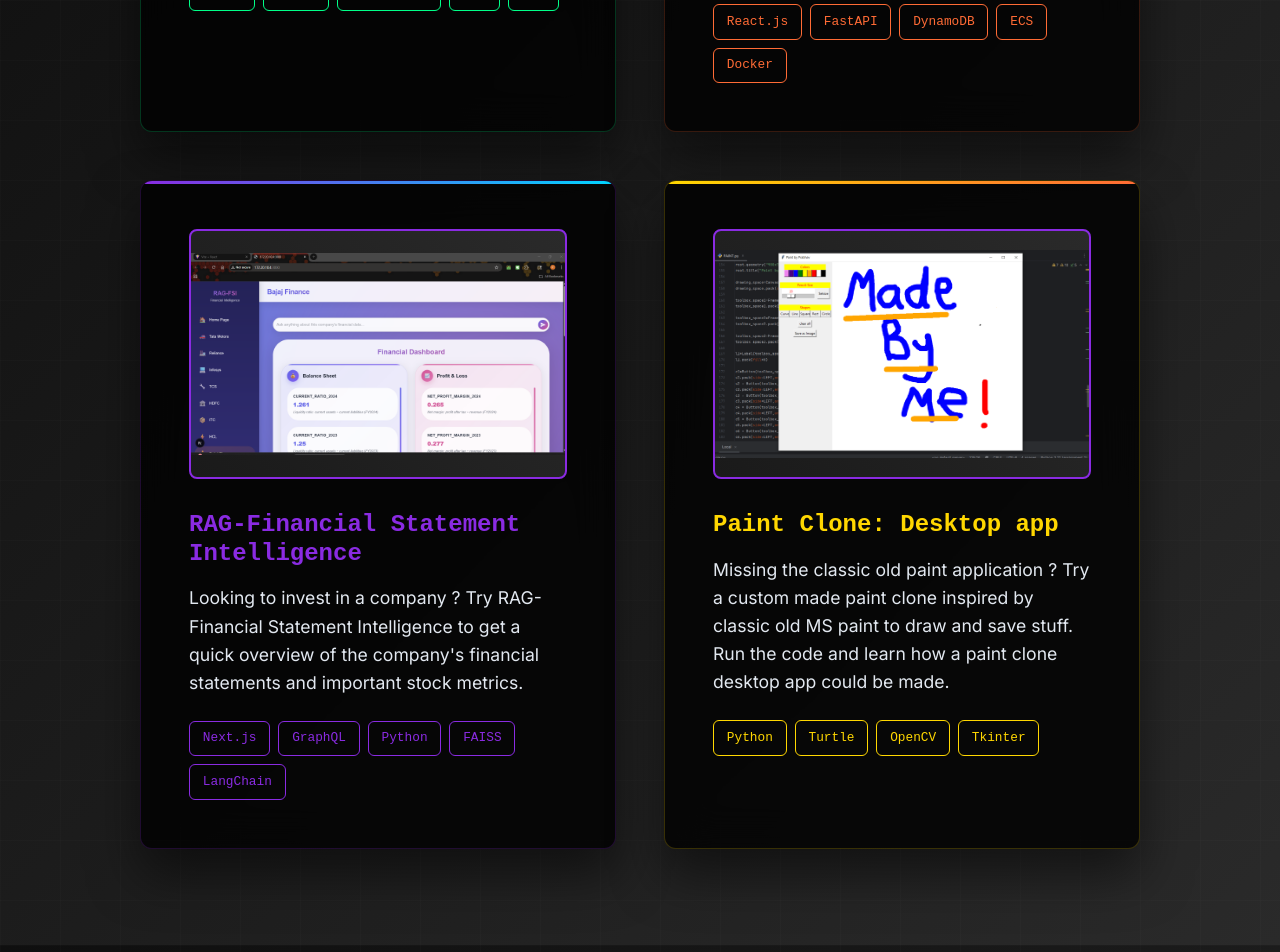
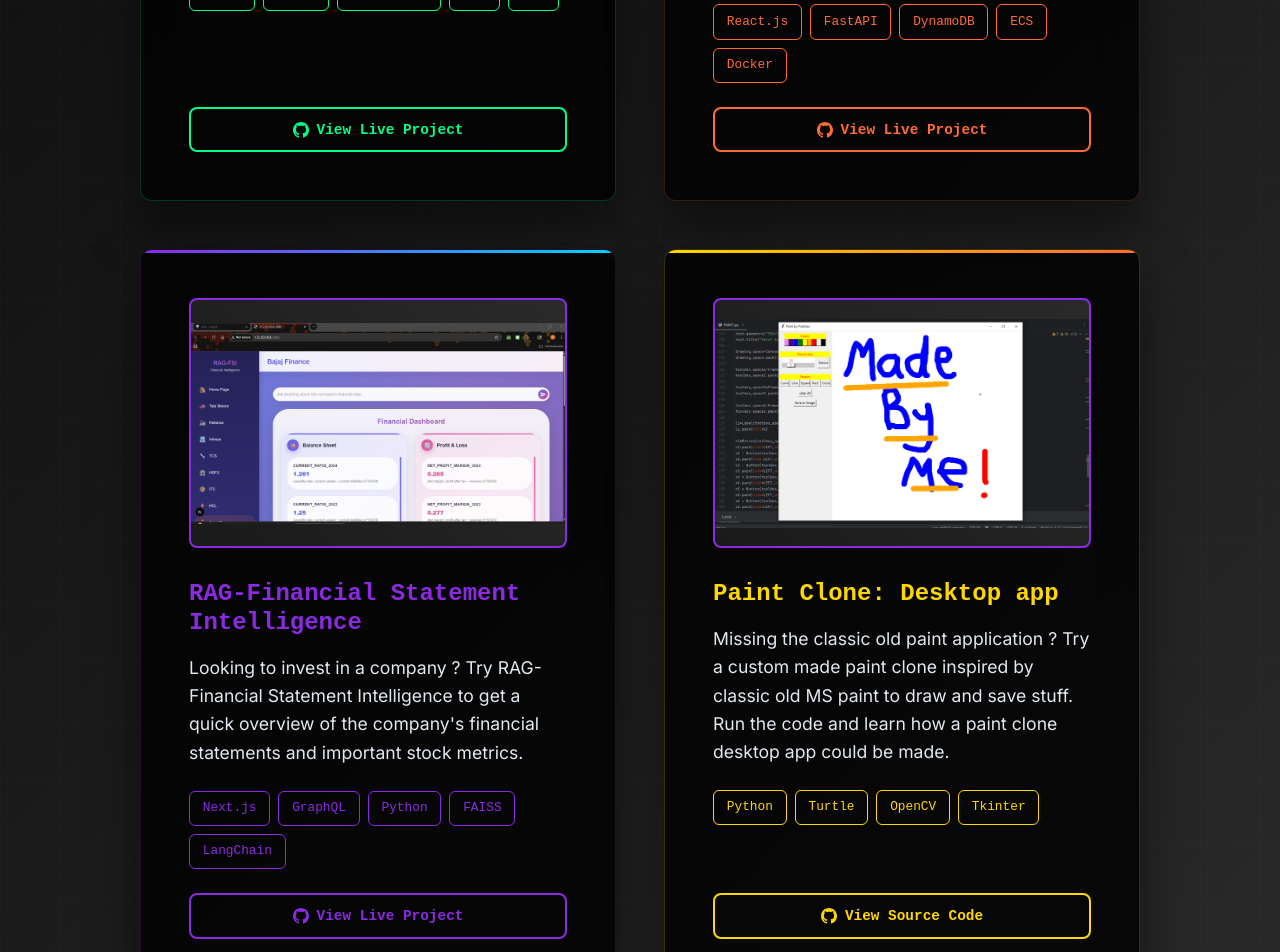
Before and after one commit to PrabhavKarve/PrabhavKarvePortfolio2.0, a React (Vite) app: page / in a window 1280 px wide. Shown: the part 5460-6412 px from the top of the page. Built offline with nearby package versions, Linux system fonts and the light colour scheme.

Commit message:
added project links

```diff
--- a/src/components/Projects.jsx
+++ b/src/components/Projects.jsx
@@ -21,7 +21,7 @@
         </div>
 
         <div style={{display: 'grid', gridTemplateColumns: 'repeat(auto-fit, minmax(400px, 1fr))', gap: '3rem', maxWidth: '1000px', margin: '0 auto'}}>
-          <div style={{background: 'rgba(0, 0, 0, 0.8)', backdropFilter: 'blur(20px)', padding: '3rem', borderRadius: '12px', boxShadow: '0 25px 50px rgba(0, 0, 0, 0.5)', border: '1px solid rgba(0, 255, 136, 0.2)', position: 'relative', overflow: 'hidden'}}>
+          <div style={{background: 'rgba(0, 0, 0, 0.8)', backdropFilter: 'blur(20px)', padding: '3rem', borderRadius: '12px', boxShadow: '0 25px 50px rgba(0, 0, 0, 0.5)', border: '1px solid rgba(0, 255, 136, 0.2)', position: 'relative', overflow: 'hidden', display: 'flex', flexDirection: 'column', height: '100%'}}>
             <div style={{position: 'absolute', top: '0', left: '0', right: '0', height: '3px', background: 'linear-gradient(90deg, #00ff88, #00d4ff)'}}></div>
             <div style={{height: '250px', background: 'linear-gradient(45deg, #1a1a1a, #2a2a2a)', borderRadius: '8px', marginBottom: '2rem', border: '2px solid #00ff88', display: 'flex', alignItems: 'center', justifyContent: 'center', overflow: 'hidden'}}>
               <img src={VocAppImage} alt="VocApp Screenshot" style={{width: '100%', height: '100%', objectFit: 'contain', borderRadius: '6px'}} />
@@ -29,16 +29,51 @@
             <h3 style={{color: '#00ff88', marginBottom: '1rem', fontSize: '1.5rem', fontFamily: 'monospace', fontWeight: '600'}}>VocApp: Vocabulary builder</h3>
             <p style={{color: '#e2e8f0', marginBottom: '1.5rem', lineHeight: '1.6'}}>A vocabulary flash card deck with 3000+ common english words. Try a demo, learn and test your vocab.
 Learn. Test. Repeat.</p>
-            <div style={{display: 'flex', gap: '0.5rem', flexWrap: 'wrap'}}>
+            <div style={{display: 'flex', gap: '0.5rem', flexWrap: 'wrap', marginBottom: '1.5rem'}}>
               <span style={{background: 'transparent', color: '#00ff88', padding: '0.4rem 0.8rem', borderRadius: '6px', fontSize: '0.8rem', border: '1px solid #00ff88', fontFamily: 'monospace'}}>React</span>
               <span style={{background: 'transparent', color: '#00ff88', padding: '0.4rem 0.8rem', borderRadius: '6px', fontSize: '0.8rem', border: '1px solid #00ff88', fontFamily: 'monospace'}}>Flask</span>
               <span style={{background: 'transparent', color: '#00ff88', padding: '0.4rem 0.8rem', borderRadius: '6px', fontSize: '0.8rem', border: '1px solid #00ff88', fontFamily: 'monospace'}}>PostgreSQL</span>
               <span style={{background: 'transparent', color: '#00ff88', padding: '0.4rem 0.8rem', borderRadius: '6px', fontSize: '0.8rem', border: '1px solid #00ff88', fontFamily: 'monospace'}}>EC2</span>
               <span style={{background: 'transparent', color: '#00ff88', padding: '0.4rem 0.8rem', borderRadius: '6px', fontSize: '0.8rem', border: '1px solid #00ff88', fontFamily: 'monospace'}}>RDS</span>
             </div>
+            <a href="https://voc-app-steel.vercel.app/" target="_blank" rel="noopener noreferrer" style={{textDecoration: 'none', marginTop: 'auto'}}>
+              <button style={{
+                display: 'flex',
+                alignItems: 'center',
+                gap: '0.5rem',
+                padding: '0.8rem 1.5rem',
+                border: '2px solid #00ff88',
+                borderRadius: '8px',
+                fontSize: '0.9rem',
+                fontWeight: '600',
+                cursor: 'pointer',
+                background: 'transparent',
+                color: '#00ff88',
+                transition: 'all 0.3s ease',
+                fontFamily: 'monospace',
+                width: '100%',
+                justifyContent: 'center'
+              }}
+              onMouseOver={(e) => {
+                e.target.style.background = '#00ff88';
+                e.target.style.color = '#1a1a1a';
+                e.target.style.boxShadow = '0 0 20px rgba(0, 255, 136, 0.5)';
+              }}
+              onMouseOut={(e) => {
+                e.target.style.background = 'transparent';
+                e.target.style.color = '#00ff88';
+                e.target.style.boxShadow = 'none';
+              }}
+              >
+                <svg xmlns="http://www.w3.org/2000/svg" width="16" height="16" viewBox="0 0 24 24" fill="currentColor">
+                  <path d="M12 0c-6.626 0-12 5.373-12 12 0 5.302 3.438 9.8 8.207 11.387.599.111.793-.261.793-.577v-2.234c-3.338.726-4.033-1.416-4.033-1.416-.546-1.387-1.333-1.756-1.333-1.756-1.089-.745.083-.729.083-.729 1.205.084 1.839 1.237 1.839 1.237 1.07 1.834 2.807 1.304 3.492.997.107-.775.418-1.305.762-1.604-2.665-.305-5.467-1.334-5.467-5.931 0-1.311.469-2.381 1.236-3.221-.124-.303-.535-1.524.117-3.176 0 0 1.008-.322 3.301 1.23.957-.266 1.983-.399 3.003-.404 1.02.005 2.047.138 3.006.404 2.291-1.552 3.297-1.23 3.297-1.23.653 1.653.242 2.874.118 3.176.77.84 1.235 1.911 1.235 3.221 0 4.609-2.807 5.624-5.479 5.921.43.372.823 1.102.823 2.222v3.293c0 .319.192.694.801.576 4.765-1.589 8.199-6.086 8.199-11.386 0-6.627-5.373-12-12-12z"/>
+                </svg>
+                View Live Project
+              </button>
+            </a>
           </div>
 
-          <div style={{background: 'rgba(0, 0, 0, 0.8)', backdropFilter: 'blur(20px)', padding: '3rem', borderRadius: '12px', boxShadow: '0 25px 50px rgba(0, 0, 0, 0.5)', border: '1px solid rgba(255, 107, 53, 0.2)', position: 'relative', overflow: 'hidden'}}>
+          <div style={{background: 'rgba(0, 0, 0, 0.8)', backdropFilter: 'blur(20px)', padding: '3rem', borderRadius: '12px', boxShadow: '0 25px 50px rgba(0, 0, 0, 0.5)', border: '1px solid rgba(255, 107, 53, 0.2)', position: 'relative', overflow: 'hidden', display: 'flex', flexDirection: 'column', height: '100%'}}>
             <div style={{position: 'absolute', top: '0', left: '0', right: '0', height: '3px', background: 'linear-gradient(90deg, #ff6b35, #ffd700)'}}></div>
             <div style={{height: '250px', background: 'linear-gradient(45deg, #1a1a1a, #2a2a2a)', borderRadius: '8px', marginBottom: '2rem', border: '2px solid #ff6b35', display: 'flex', alignItems: 'center', justifyContent: 'center', overflow: 'hidden'}}>
               <img src={F1bnbImage} alt="F1bnb Screenshot" style={{width: '100%', height: '100%', objectFit: 'contain', borderRadius: '6px'}} />
@@ -46,32 +81,102 @@
             <h3 style={{color: '#ff6b35', marginBottom: '1rem', fontSize: '1.5rem', fontFamily: 'monospace', fontWeight: '600'}}>F1bnb:
 Accommodation rental platform</h3>
             <p style={{color: '#e2e8f0', marginBottom: '1.5rem', lineHeight: '1.6'}}>Struggling to find a cheap accomodation as an F1 student ? try F1bnb to find cheap housing in the city you are travelling.</p>
-            <div style={{display: 'flex', gap: '0.5rem', flexWrap: 'wrap'}}>
+            <div style={{display: 'flex', gap: '0.5rem', flexWrap: 'wrap', marginBottom: '1.5rem'}}>
               <span style={{background: 'transparent', color: '#ff6b35', padding: '0.4rem 0.8rem', borderRadius: '6px', fontSize: '0.8rem', border: '1px solid #ff6b35', fontFamily: 'monospace'}}>React.js</span>
               <span style={{background: 'transparent', color: '#ff6b35', padding: '0.4rem 0.8rem', borderRadius: '6px', fontSize: '0.8rem', border: '1px solid #ff6b35', fontFamily: 'monospace'}}>FastAPI</span>
               <span style={{background: 'transparent', color: '#ff6b35', padding: '0.4rem 0.8rem', borderRadius: '6px', fontSize: '0.8rem', border: '1px solid #ff6b35', fontFamily: 'monospace'}}>DynamoDB</span>
               <span style={{background: 'transparent', color: '#ff6b35', padding: '0.4rem 0.8rem', borderRadius: '6px', fontSize: '0.8rem', border: '1px solid #ff6b35', fontFamily: 'monospace'}}>ECS</span>
               <span style={{background: 'transparent', color: '#ff6b35', padding: '0.4rem 0.8rem', borderRadius: '6px', fontSize: '0.8rem', border: '1px solid #ff6b35', fontFamily: 'monospace'}}>Docker</span>
             </div>
+            <a href="https://f1bnb-frontend.vercel.app/" target="_blank" rel="noopener noreferrer" style={{textDecoration: 'none', marginTop: 'auto'}}>
+              <button style={{
+                display: 'flex',
+                alignItems: 'center',
+                gap: '0.5rem',
+                padding: '0.8rem 1.5rem',
+                border: '2px solid #ff6b35',
+                borderRadius: '8px',
+                fontSize: '0.9rem',
+                fontWeight: '600',
+                cursor: 'pointer',
+                background: 'transparent',
+                color: '#ff6b35',
+                transition: 'all 0.3s ease',
+                fontFamily: 'monospace',
+                width: '100%',
+                justifyContent: 'center'
+              }}
+              onMouseOver={(e) => {
+                e.target.style.background = '#ff6b35';
+                e.target.style.color = '#1a1a1a';
+                e.target.style.boxShadow = '0 0 20px rgba(255, 107, 53, 0.5)';
+              }}
+              onMouseOut={(e) => {
+                e.target.style.background = 'transparent';
+                e.target.style.color = '#ff6b35';
+                e.target.style.boxShadow = 'none';
+              }}
+              >
+                <svg xmlns="http://www.w3.org/2000/svg" width="16" height="16" viewBox="0 0 24 24" fill="currentColor">
+                  <path d="M12 0c-6.626 0-12 5.373-12 12 0 5.302 3.438 9.8 8.207 11.387.599.111.793-.261.793-.577v-2.234c-3.338.726-4.033-1.416-4.033-1.416-.546-1.387-1.333-1.756-1.333-1.756-1.089-.745.083-.729.083-.729 1.205.084 1.839 1.237 1.839 1.237 1.07 1.834 2.807 1.304 3.492.997.107-.775.418-1.305.762-1.604-2.665-.305-5.467-1.334-5.467-5.931 0-1.311.469-2.381 1.236-3.221-.124-.303-.535-1.524.117-3.176 0 0 1.008-.322 3.301 1.23.957-.266 1.983-.399 3.003-.404 1.02.005 2.047.138 3.006.404 2.291-1.552 3.297-1.23 3.297-1.23.653 1.653.242 2.874.118 3.176.77.84 1.235 1.911 1.235 3.221 0 4.609-2.807 5.624-5.479 5.921.43.372.823 1.102.823 2.222v3.293c0 .319.192.694.801.576 4.765-1.589 8.199-6.086 8.199-11.386 0-6.627-5.373-12-12-12z"/>
+                </svg>
+                View Live Project
+              </button>
+            </a>
           </div>
 
-          <div style={{background: 'rgba(0, 0, 0, 0.8)', backdropFilter: 'blur(20px)', padding: '3rem', borderRadius: '12px', boxShadow: '0 25px 50px rgba(0, 0, 0, 0.5)', border: '1px solid rgba(138, 43, 226, 0.2)', position: 'relative', overflow: 'hidden'}}>
+          <div style={{background: 'rgba(0, 0, 0, 0.8)', backdropFilter: 'blur(20px)', padding: '3rem', borderRadius: '12px', boxShadow: '0 25px 50px rgba(0, 0, 0, 0.5)', border: '1px solid rgba(138, 43, 226, 0.2)', position: 'relative', overflow: 'hidden', display: 'flex', flexDirection: 'column', height: '100%'}}>
             <div style={{position: 'absolute', top: '0', left: '0', right: '0', height: '3px', background: 'linear-gradient(90deg, #8a2be2, #00d4ff)'}}></div>
             <div style={{height: '250px', background: 'linear-gradient(45deg, #1a1a1a, #2a2a2a)', borderRadius: '8px', marginBottom: '2rem', border: '2px solid #8a2be2', display: 'flex', alignItems: 'center', justifyContent: 'center', overflow: 'hidden'}}>
               <img src={RAGFSIImage} alt="RAG-FSI Screenshot" style={{width: '100%', height: '100%', objectFit: 'contain', borderRadius: '6px'}} />
             </div>
             <h3 style={{color: '#8a2be2', marginBottom: '1rem', fontSize: '1.5rem', fontFamily: 'monospace', fontWeight: '600'}}>RAG-Financial Statement Intelligence</h3>
             <p style={{color: '#e2e8f0', marginBottom: '1.5rem', lineHeight: '1.6'}}>Looking to invest in a company ? Try RAG-Financial Statement Intelligence to get a quick overview of the company's financial statements and important stock metrics.</p>
-            <div style={{display: 'flex', gap: '0.5rem', flexWrap: 'wrap'}}>
+            <div style={{display: 'flex', gap: '0.5rem', flexWrap: 'wrap', marginBottom: '1.5rem'}}>
               <span style={{background: 'transparent', color: '#8a2be2', padding: '0.4rem 0.8rem', borderRadius: '6px', fontSize: '0.8rem', border: '1px solid #8a2be2', fontFamily: 'monospace'}}>Next.js</span>
               <span style={{background: 'transparent', color: '#8a2be2', padding: '0.4rem 0.8rem', borderRadius: '6px', fontSize: '0.8rem', border: '1px solid #8a2be2', fontFamily: 'monospace'}}>GraphQL</span>
               <span style={{background: 'transparent', color: '#8a2be2', padding: '0.4rem 0.8rem', borderRadius: '6px', fontSize: '0.8rem', border: '1px solid #8a2be2', fontFamily: 'monospace'}}>Python</span>
               <span style={{background: 'transparent', color: '#8a2be2', padding: '0.4rem 0.8rem', borderRadius: '6px', fontSize: '0.8rem', border: '1px solid #8a2be2', fontFamily: 'monospace'}}>FAISS</span>
               <span style={{background: 'transparent', color: '#8a2be2', padding: '0.4rem 0.8rem', borderRadius: '6px', fontSize: '0.8rem', border: '1px solid #8a2be2', fontFamily: 'monospace'}}>LangChain</span>
             </div>
+            <a href="https://rag-fsi.prabhavkarve.com" target="_blank" rel="noopener noreferrer" style={{textDecoration: 'none', marginTop: 'auto'}}>
+              <button style={{
+                display: 'flex',
+                alignItems: 'center',
+                gap: '0.5rem',
+                padding: '0.8rem 1.5rem',
+                border: '2px solid #8a2be2',
+                borderRadius: '8px',
+                fontSize: '0.9rem',
+                fontWeight: '600',
+                cursor: 'pointer',
+                background: 'transparent',
+                color: '#8a2be2',
+                transition: 'all 0.3s ease',
+                fontFamily: 'monospace',
+                width: '100%',
+                justifyContent: 'center'
+              }}
+              onMouseOver={(e) => {
+                e.target.style.background = '#8a2be2';
+                e.target.style.color = '#1a1a1a';
+                e.target.style.boxShadow = '0 0 20px rgba(138, 43, 226, 0.5)';
+              }}
+              onMouseOut={(e) => {
+                e.target.style.background = 'transparent';
+                e.target.style.color = '#8a2be2';
+                e.target.style.boxShadow = 'none';
+              }}
+              >
+                <svg xmlns="http://www.w3.org/2000/svg" width="16" height="16" viewBox="0 0 24 24" fill="currentColor">
+                  <path d="M12 0c-6.626 0-12 5.373-12 12 0 5.302 3.438 9.8 8.207 11.387.599.111.793-.261.793-.577v-2.234c-3.338.726-4.033-1.416-4.033-1.416-.546-1.387-1.333-1.756-1.333-1.756-1.089-.745.083-.729.083-.729 1.205.084 1.839 1.237 1.839 1.237 1.07 1.834 2.807 1.304 3.492.997.107-.775.418-1.305.762-1.604-2.665-.305-5.467-1.334-5.467-5.931 0-1.311.469-2.381 1.236-3.221-.124-.303-.535-1.524.117-3.176 0 0 1.008-.322 3.301 1.23.957-.266 1.983-.399 3.003-.404 1.02.005 2.047.138 3.006.404 2.291-1.552 3.297-1.23 3.297-1.23.653 1.653.242 2.874.118 3.176.77.84 1.235 1.911 1.235 3.221 0 4.609-2.807 5.624-5.479 5.921.43.372.823 1.102.823 2.222v3.293c0 .319.192.694.801.576 4.765-1.589 8.199-6.086 8.199-11.386 0-6.627-5.373-12-12-12z"/>
+                </svg>
+                View Live Project
+              </button>
+            </a>
           </div>
 
-          <div style={{background: 'rgba(0, 0, 0, 0.8)', backdropFilter: 'blur(20px)', padding: '3rem', borderRadius: '12px', boxShadow: '0 25px 50px rgba(0, 0, 0, 0.5)', border: '1px solid rgba(255, 215, 0, 0.2)', position: 'relative', overflow: 'hidden'}}>
+          <div style={{background: 'rgba(0, 0, 0, 0.8)', backdropFilter: 'blur(20px)', padding: '3rem', borderRadius: '12px', boxShadow: '0 25px 50px rgba(0, 0, 0, 0.5)', border: '1px solid rgba(255, 215, 0, 0.2)', position: 'relative', overflow: 'hidden', display: 'flex', flexDirection: 'column', height: '100%'}}>
             <div style={{position: 'absolute', top: '0', left: '0', right: '0', height: '3px', background: 'linear-gradient(90deg, #ffd700, #ff6b35)'}}></div>
             <div style={{height: '250px', background: 'linear-gradient(45deg, #1a1a1a, #2a2a2a)', borderRadius: '8px', marginBottom: '2rem', border: '2px solid #8a2be2', display: 'flex', alignItems: 'center', justifyContent: 'center', overflow: 'hidden'}}>
               <img src={PaintImage} alt="Paint Clone Screenshot" style={{width: '100%', height: '100%', objectFit: 'contain', borderRadius: '6px'}} />
@@ -79,12 +184,47 @@
             <h3 style={{color: '#ffd700', marginBottom: '1rem', fontSize: '1.5rem', fontFamily: 'monospace', fontWeight: '600'}}>Paint Clone:
 Desktop app</h3>
             <p style={{color: '#e2e8f0', marginBottom: '1.5rem', lineHeight: '1.6'}}>Missing the classic old paint application ? Try a custom made paint clone inspired by classic old MS paint to draw and save stuff. Run the code and learn how a paint clone desktop app could be made.</p>
-            <div style={{display: 'flex', gap: '0.5rem', flexWrap: 'wrap'}}>
+            <div style={{display: 'flex', gap: '0.5rem', flexWrap: 'wrap', marginBottom: '1.5rem'}}>
               <span style={{background: 'transparent', color: '#ffd700', padding: '0.4rem 0.8rem', borderRadius: '6px', fontSize: '0.8rem', border: '1px solid #ffd700', fontFamily: 'monospace'}}>Python</span>
               <span style={{background: 'transparent', color: '#ffd700', padding: '0.4rem 0.8rem', borderRadius: '6px', fontSize: '0.8rem', border: '1px solid #ffd700', fontFamily: 'monospace'}}>Turtle</span>
               <span style={{background: 'transparent', color: '#ffd700', padding: '0.4rem 0.8rem', borderRadius: '6px', fontSize: '0.8rem', border: '1px solid #ffd700', fontFamily: 'monospace'}}>OpenCV</span>
               <span style={{background: 'transparent', color: '#ffd700', padding: '0.4rem 0.8rem', borderRadius: '6px', fontSize: '0.8rem', border: '1px solid #ffd700', fontFamily: 'monospace'}}>Tkinter</span>
             </div>
+            <a href="https://github.com/prabhavkarve/paint-clone" target="_blank" rel="noopener noreferrer" style={{textDecoration: 'none', marginTop: 'auto'}}>
+              <button style={{
+                display: 'flex',
+                alignItems: 'center',
+                gap: '0.5rem',
+                padding: '0.8rem 1.5rem',
+                border: '2px solid #ffd700',
+                borderRadius: '8px',
+                fontSize: '0.9rem',
+                fontWeight: '600',
+                cursor: 'pointer',
+                background: 'transparent',
+                color: '#ffd700',
+                transition: 'all 0.3s ease',
+                fontFamily: 'monospace',
+                width: '100%',
+                justifyContent: 'center'
+              }}
+              onMouseOver={(e) => {
+                e.target.style.background = '#ffd700';
+                e.target.style.color = '#1a1a1a';
+                e.target.style.boxShadow = '0 0 20px rgba(255, 215, 0, 0.5)';
+              }}
+              onMouseOut={(e) => {
+                e.target.style.background = 'transparent';
+                e.target.style.color = '#ffd700';
+                e.target.style.boxShadow = 'none';
+              }}
+              >
+                <svg xmlns="http://www.w3.org/2000/svg" width="16" height="16" viewBox="0 0 24 24" fill="currentColor">
+                  <path d="M12 0c-6.626 0-12 5.373-12 12 0 5.302 3.438 9.8 8.207 11.387.599.111.793-.261.793-.577v-2.234c-3.338.726-4.033-1.416-4.033-1.416-.546-1.387-1.333-1.756-1.333-1.756-1.089-.745.083-.729.083-.729 1.205.084 1.839 1.237 1.839 1.237 1.07 1.834 2.807 1.304 3.492.997.107-.775.418-1.305.762-1.604-2.665-.305-5.467-1.334-5.467-5.931 0-1.311.469-2.381 1.236-3.221-.124-.303-.535-1.524.117-3.176 0 0 1.008-.322 3.301 1.23.957-.266 1.983-.399 3.003-.404 1.02.005 2.047.138 3.006.404 2.291-1.552 3.297-1.23 3.297-1.23.653 1.653.242 2.874.118 3.176.77.84 1.235 1.911 1.235 3.221 0 4.609-2.807 5.624-5.479 5.921.43.372.823 1.102.823 2.222v3.293c0 .319.192.694.801.576 4.765-1.589 8.199-6.086 8.199-11.386 0-6.627-5.373-12-12-12z"/>
+                </svg>
+                View Source Code
+              </button>
+            </a>
           </div>
         </div>
       </div>
```
Also changed, not shown: src/App.jsx (line endings or trailing spaces).
